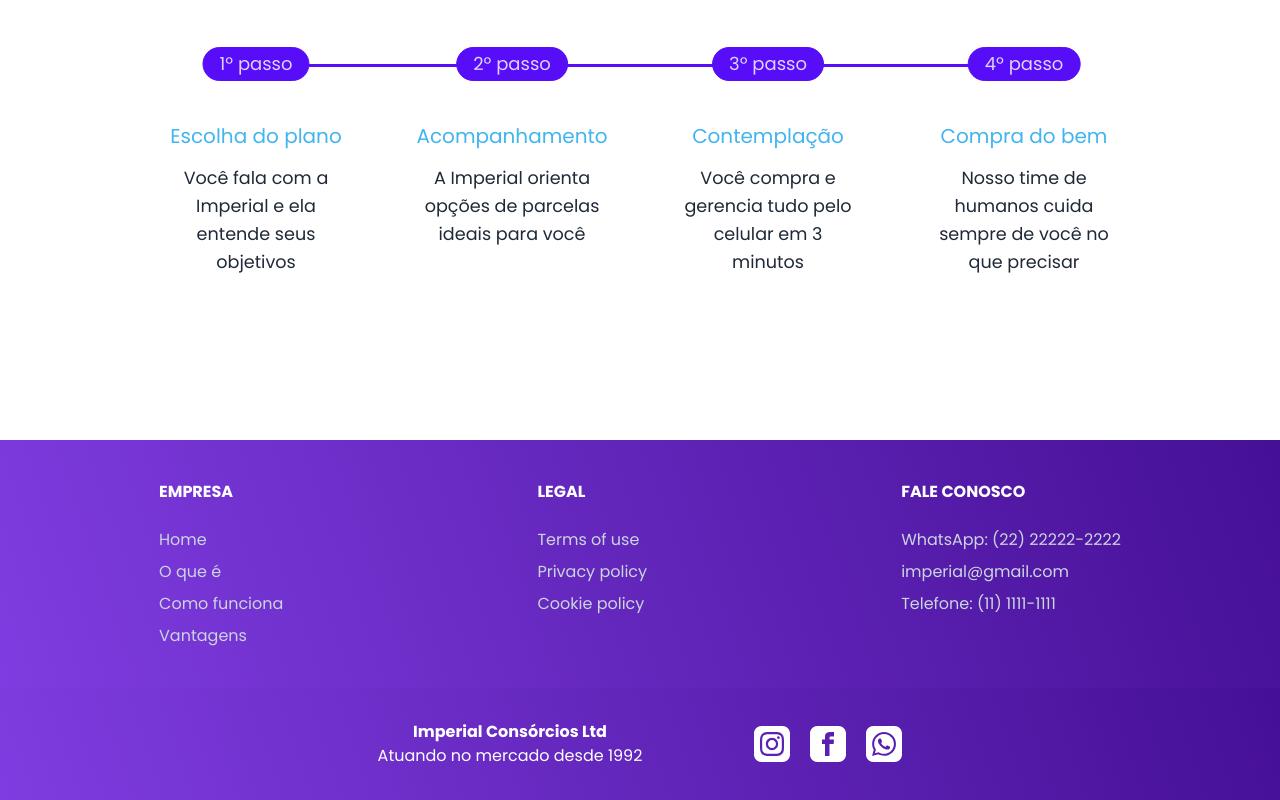
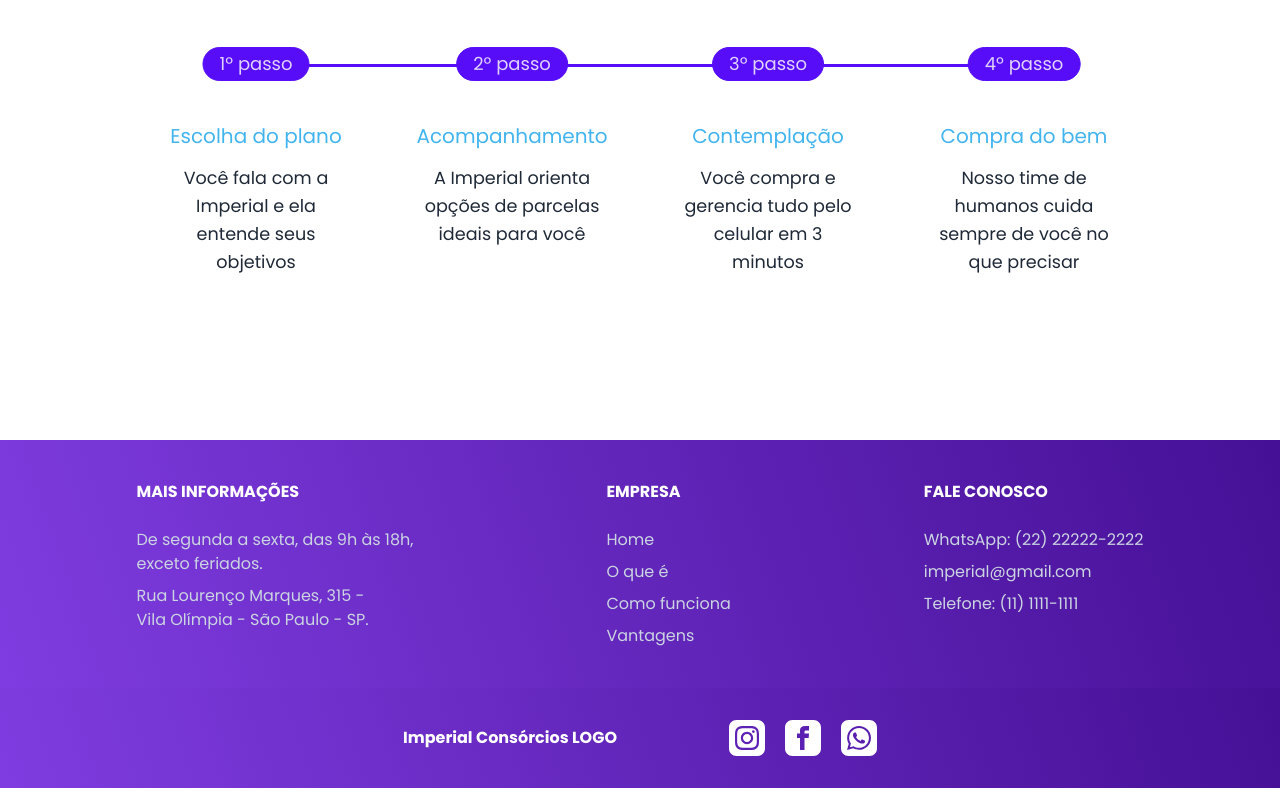
Before and after one commit to abnerfds/imperial-consorcio-app, a Next.js app: page / in a window 1280 px wide. Shown: the part 3096-3896 px from the top of the page. Built offline with nearby package versions, Linux system fonts and the light colour scheme.

Commit message:
[style]: ajustando tamanho do footer.

```diff
--- a/src/app/components/Footer/Footer.tsx
+++ b/src/app/components/Footer/Footer.tsx
@@ -22,20 +22,19 @@ const PHeader = ({children}: PropsWithChildren) => {
 
 const Footer = () => {
   return (
-    <footer className=''>
-      <footer className="footer home__bg-purple text-lg md:text-base text-white p-10 mt-44 flex flex-col md:flex-row md:justify-around">
+    <footer className='home__bg-purple'>
+      <footer className="footer home__bg-purple h-[120vh] md:h-auto text-lg md:text-base text-white p-10 mt-44 flex flex-col md:flex-row justify-around md:gap-0">
+        <nav>
+          <PHeader>Mais Informações</PHeader>
+          <PLink href='l'>De segunda a sexta, das 9h às 18h,<br/> exceto feriados.</PLink>
+          <PLink href='l'>Rua Lourenço Marques, 315 - <br/>Vila Olímpia - São Paulo - SP.</PLink>
+        </nav>
         <nav>
           <PHeader>Empresa</PHeader>
           <PLink href='/'>Home</PLink>
           <PLink href='/#whatis'>O que é</PLink>
           <PLink href='/#howtodo'>Como funciona</PLink>
           <PLink href='/#advantages'>Vantagens</PLink>
-        </nav>
-        <nav>
-          <PHeader>Legal</PHeader>
-          <PLink href='l'>Terms of use</PLink>
-          <PLink href='l'>Privacy policy</PLink>
-          <PLink href='l'>Cookie policy</PLink>
         </nav>
         <nav id='contact'>
           <PHeader>Fale Conosco</PHeader>
@@ -44,9 +43,10 @@ const Footer = () => {
           <PLink href='/#advantages'>Telefone: (11) 1111-1111</PLink>
         </nav>
       </footer>
-      <footer className="footer px-10 home__bg-purple text-lg md:text-base text-white flex flex-col-reverse justify-end items-center md:flex-row md:justify-center gap-6 md:gap-28 py-8">
-        <aside>
-          <p className='text-center'><span className='font-bold'>Imperial Consórcios Ltd</span> <br />Atuando no mercado desde 1992</p>
+      <footer className="footer px-10 home__bg-purple h-[30vh] md:h-auto text-lg md:text-base text-white flex flex-col-reverse justify-center items-center md:flex-row md:justify-center gap-6 md:gap-28 py-8">
+        <aside className='text-center flex flex-col items-center'>
+          <p className='font-bold'>Imperial Consórcios LOGO</p>
+          {/* <p>Rua Lourenço Marques, 315 - Vila Olímpia - São Paulo - SP</p> */}
         </aside>
         <nav className='flex gap-5'>
           <a href="https://www.instagram.com/imperialconsorcio/?hl=en">
```
